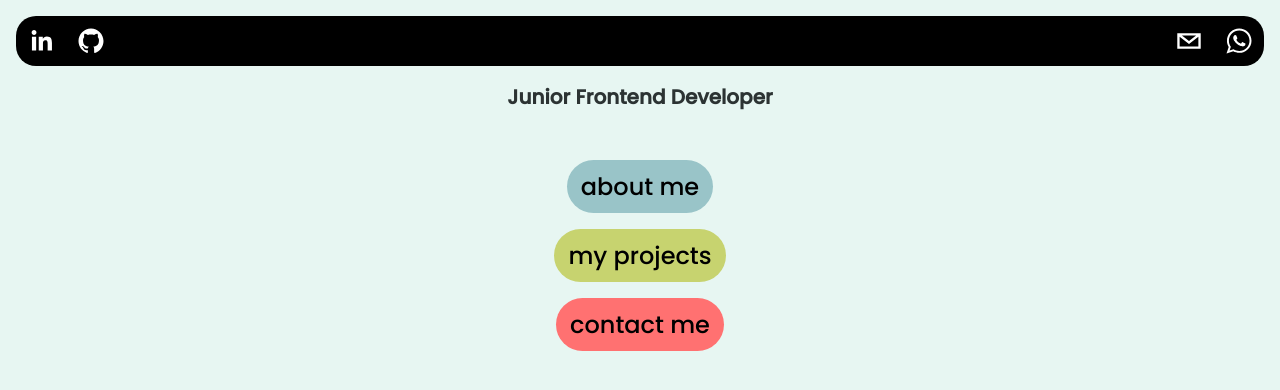
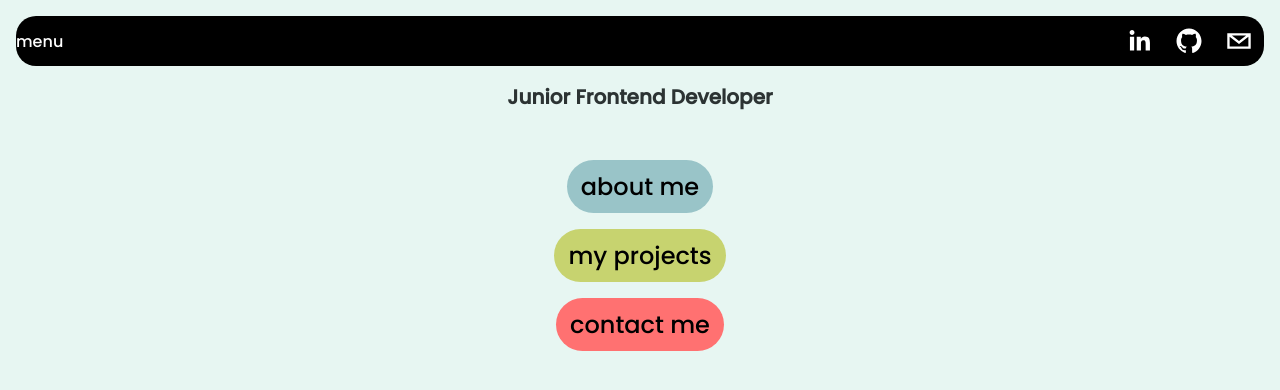
Before and after one commit to niklashmbgr/my-personal-website-, a Next.js app: page / in a window 1280 px wide. Shown: the top 390 px of the page. Built offline with nearby package versions, Linux system fonts and the light colour scheme.

Commit message:
redesign Header + add StyledSpan

```diff
--- a/src/components/Header/index.js
+++ b/src/components/Header/index.js
@@ -1,17 +1,54 @@
 import StyledHeader from "./styled";
 import { SocialIcon } from "react-social-icons";
 import AnimatedDiv from "../AnimatedDiv/styled";
+import StyledSpan from "../StyledSpan/styled";
 
 export default function Header() {
   return (
-    <StyledHeader>
-      <AnimatedDiv>
+    <StyledHeader
+      initial={{
+        opacity: 0,
+        scale: 0,
+      }}
+      animate={{
+        opacity: 1,
+        scale: 1,
+      }}
+      transition={{
+        duration: 0.6,
+      }}
+    >
+      <AnimatedDiv
+        initial={{
+          opacity: 1,
+          scale: 0,
+        }}
+        animate={{
+          opacity: 1,
+          scale: 1,
+        }}
+        transition={{
+          duration: 1,
+        }}
+      >
+        <StyledSpan>menu</StyledSpan>
+      </AnimatedDiv>
+      <AnimatedDiv
+        initial={{
+          opacity: 1,
+          scale: 0,
+        }}
+        animate={{
+          opacity: 1,
+          scale: 1,
+        }}
+        transition={{
+          duration: 1,
+        }}
+      >
         <SocialIcon bgColor="transparent" fgColor="white" network="linkedin" />
         <SocialIcon bgColor="transparent" fgColor="white" network="github" />
-      </AnimatedDiv>
-      <AnimatedDiv>
         <SocialIcon bgColor="transparent" fgColor="white" network="email" />
-        <SocialIcon bgColor="transparent" fgColor="white" network="whatsapp" />
       </AnimatedDiv>
     </StyledHeader>
   );
--- /dev/null
+++ b/src/components/StyledSpan/styled.js
@@ -0,0 +1,6 @@
+import styled from "styled-components";
+
+const StyledSpan = styled.span`
+  color: white;
+`;
+export default StyledSpan;
```
